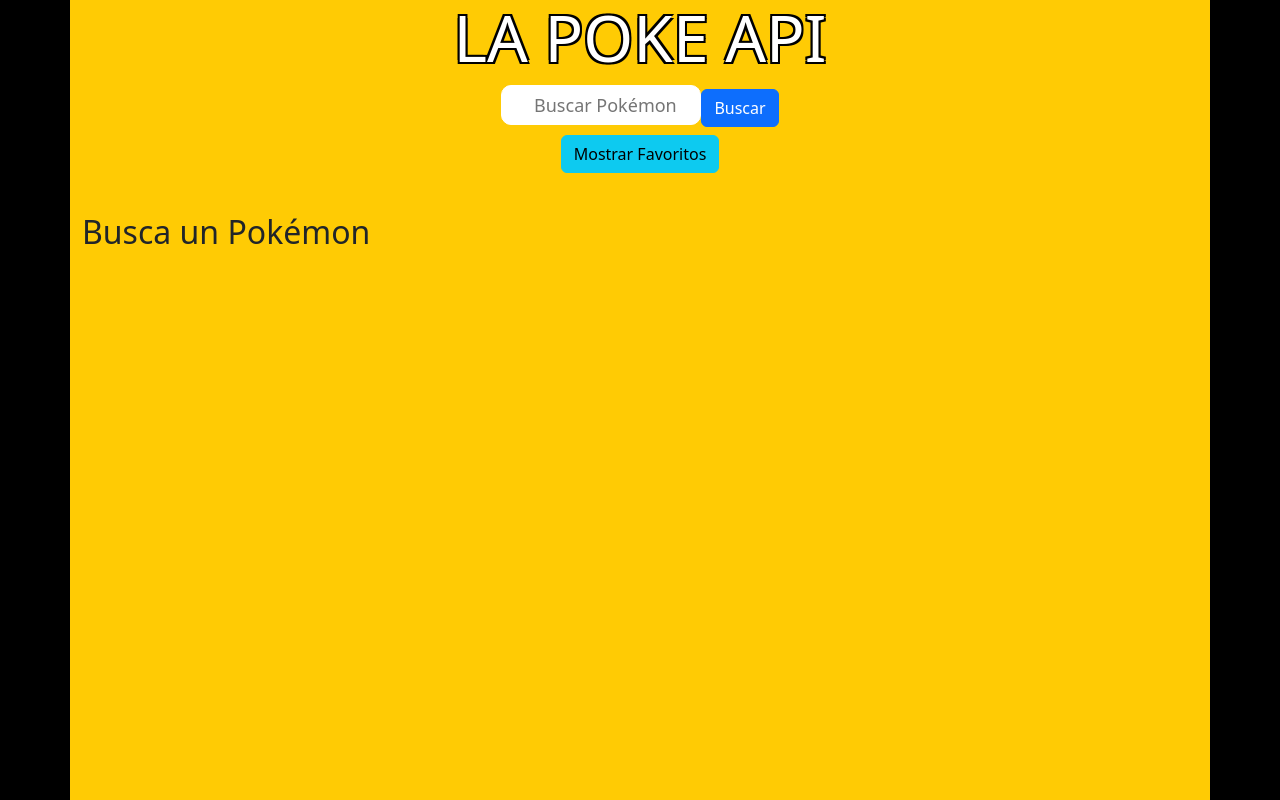
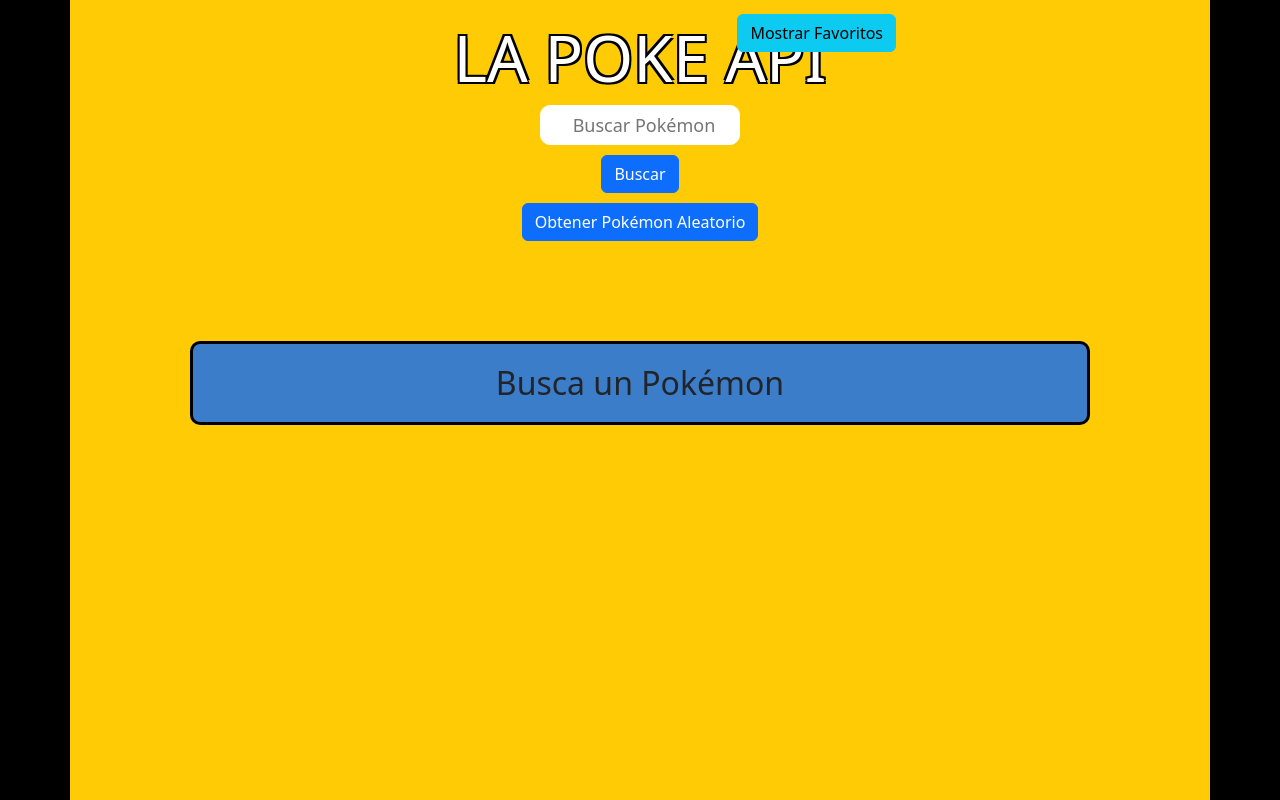
Before and after one commit to xxiicode/Poke-api_cac, a React (Vite) app: page / in a window 1280 px wide. Built offline with nearby package versions, Linux system fonts and the light colour scheme.

Commit message:
ultimos retoques :S

```diff
--- a/src/components/Pokedex.jsx
+++ b/src/components/Pokedex.jsx
@@ -1,28 +1,20 @@
 import React from 'react';
 import { TypeEmojis } from './TypeEmojis';
 
-const Pokedex = ({ pokemon, pokeChosen, pokeFail, toggleFavorito, favoritos }) => {
-  const isFavorito = favoritos.some(fav => fav.number === pokemon.number);
-
+const Pokedex = ({ pokemon, pokeFail, toggleFavorito, isFavorito }) => {
   return (
-    <section className="pokedex-noresult">
-      {!pokeFail ? <h3></h3> : <h3 className="fail">No hay resultados</h3>}
-      {!pokeChosen ? (
-        <h2 className="please">Busca un Pokémon</h2>
-      ) : (
-        <section className='pokedex'>
+    <section className="pokedex">
+       {pokeFail ? <h3 className="fail">No hay resultados</h3> : null}
       <div className="pokedex-header">
         <small>Nombre</small>
         <h2>{pokemon.name}</h2>
-
       </div>
-          <div className='pokedex-body'>
+      <div className="pokedex-body">
         <div className="pokedex-imagen">
           <img src={pokemon.img} alt={pokemon.name} />
           <h3 className="num">No. {pokemon.number}</h3>
         </div>
-            <div className='pokedex-info'>
-
+        <div className="pokedex-info">
           <div className="stats">
             <div>
               <small>HP</small>
@@ -50,8 +42,6 @@
         {isFavorito ? '💖 Quitar de Favoritos' : '🤍 Añadir a Favoritos'}
       </button>
     </section>
-      )}
-    </section>
   );
 };
 
--- a/src/pages/landing.jsx
+++ b/src/pages/landing.jsx
@@ -1,23 +1,13 @@
-import { useState, useEffect } from "react"
-import Axios from "axios"
-import Buscador from '../components/Buscador'
-import Pokedex from '../components/Pokedex'
+import { useState, useEffect } from "react";
+import Axios from "axios";
+import Buscador from '../components/Buscador';
+import Pokedex from '../components/Pokedex';
 import Favoritos from '../components/Favoritos';
 
+
 export const Landing = () => {
-  const [pokeChosen, setPokeChosen] = useState(false);
   const [pokeFail, setPokeFail] = useState(false);
-  const [pokemon, setPokemon] = useState({
-    name: "",
-    number: "",
-    species: "",
-    img: "",
-    hp: "",
-    attack: "",
-    defense: "",
-    type: "",
-  });
-
+  const [pokemons, setPokemons] = useState([]);
   const [showFavoritos, setShowFavoritos] = useState(false);
 
 
@@ -26,18 +16,21 @@
     return saveFavoritos ? JSON.parse(saveFavoritos) : [];
   });
 
-
   useEffect(() => {
     localStorage.setItem('favoritos', JSON.stringify(favoritos));
   }, [favoritos]);
 
-
-
-  const searchPokemon = (pokeName) => {
-    Axios.get(`https://pokeapi.co/api/v2/pokemon/${pokeName}`).then(
+  const searchPokemon = (query) => {
+    let url = "";
+    if (!isNaN(query)) {
+      url = `https://pokeapi.co/api/v2/pokemon/${query}`;
+    } else {
+      url = `https://pokeapi.co/api/v2/pokemon/${query.toLowerCase()}`;
+    }
+    Axios.get(url).then(
       (response) => {
         if (response.data) {
-          setPokemon({
+          const newPokemon = {
             name: response.data.name,
             number: response.data.id,
             species: response.data.species.name,
@@ -46,17 +39,42 @@
             attack: response.data.stats[1].base_stat,
             defense: response.data.stats[2].base_stat,
             type: response.data.types[0].type.name,
+          };
+          setPokemons((prevPokemons) => {
+            // Verifica si el Pokémon ya está en la lista
+            const index = prevPokemons.findIndex(poke => poke.number === newPokemon.number);
+
+            if (index !== -1) {
+              // Si ya está en la lista, remuévelo de su posición actual
+              const updatedPokemons = [...prevPokemons];
+              updatedPokemons.splice(index, 1);
+              // Agrégalo al principio de la lista
+              return [newPokemon, ...updatedPokemons];
+            } else {
+              // Si no está en la lista, agrégalo al principio
+              return [newPokemon, ...prevPokemons];
+            }
           });
-          setPokeChosen(true);
           setPokeFail(false);
         } else {
-          setPokeChosen(false);
           setPokeFail(true);
         }
       }
     ).catch(() => {
-      setPokeChosen(false);
       setPokeFail(true);
+    });
+  };
+
+  const addToMainList = (pokemon) => {
+    setPokemons((prevPokemons) => {
+      const index = prevPokemons.findIndex(poke => poke.number === pokemon.number);
+      if (index !== -1) {
+        const updatedPokemons = [...prevPokemons];
+        updatedPokemons.splice(index, 1);
+        return [pokemon, ...updatedPokemons];
+      } else {
+        return [pokemon, ...prevPokemons];
+      }
     });
   };
 
@@ -74,21 +92,63 @@
     setShowFavoritos(!showFavoritos);
   };
 
+
+  const getRandomPokemon = () => {
+    const randomId = Math.floor(Math.random() * 1000) + 1; // Genera un ID aleatorio entre 1 y 1000
+    Axios.get(`https://pokeapi.co/api/v2/pokemon/${randomId}`).then(
+      (response) => {
+        if (response.data) {
+          const newPokemon = {
+            name: response.data.name,
+            number: response.data.id,
+            species: response.data.species.name,
+            img: response.data.sprites.front_default,
+            hp: response.data.stats[0].base_stat,
+            attack: response.data.stats[1].base_stat,
+            defense: response.data.stats[2].base_stat,
+            type: response.data.types[0].type.name,
+          };
+          setPokemons([newPokemon, ...pokemons]);
+          setPokeFail(false);
+        } else {
+          setPokeFail(true);
+        }
+      }
+    ).catch(() => {
+      setPokeFail(true);
+    });
+  };
+
   return (
     <div>
       <div className="app container">
         <header>
           <h1 className="title">La poke Api</h1>
           <Buscador onSearch={searchPokemon} />
-          <button class="btn btn-info" onClick={toggleVisible}>
+          <button id="button-favs" className="btn btn-info" onClick={toggleVisible}>
             {showFavoritos ? 'Ocultar Favoritos' : 'Mostrar Favoritos'}
           </button>
+          <button className="btn btn-primary" onClick={getRandomPokemon}>Obtener Pokémon Aleatorio</button> {/* Nuevo botón para obtener un Pokémon aleatorio */}
         </header>
         <main>
-          <Pokedex pokemon={pokemon} pokeChosen={pokeChosen} pokeFail={pokeFail} toggleFavorito={toggleFavorito} favoritos={favoritos} />
+          {/* Lista de Pokémon */}
+          {pokemons.length === 0 ? (
+            <h2 className="please">Busca un Pokémon</h2>
+          ) : (
+            pokemons.map((pokemon) => (
+              <Pokedex
+                key={pokemon.number}
+                pokemon={pokemon}
+                pokeFail={pokeFail}
+                toggleFavorito={toggleFavorito}
+                isFavorito={favoritos.some((fav) => fav.number === pokemon.number)}
+              />
+            ))
+          )}
         </main>
       </div>
-      <Favoritos favoritos={favoritos} className={showFavoritos ? 'visible' : ''} toggleVisible={toggleVisible} />
+      {/* Componente Favoritos */}
+      <Favoritos favoritos={favoritos} className={showFavoritos ? 'visible' : ''} toggleVisible={toggleVisible} addToMainList={addToMainList} />
     </div>
   );
 };
--- a/src/styles.css
+++ b/src/styles.css
@@ -2,12 +2,15 @@
 
 #root {
     background-color: black;
-    height: 100vh;
+    min-height: 100vh;
+
 }
 
 .app {
     background-color: #ffcb04;
-    height: 100vh;
+    min-height: 100vh;
+    padding-block: 20px;
+
 }
 header {
     text-align: center;
@@ -30,8 +33,9 @@
 
 }
 
-.pokedex {
+.pokedex, .please {
     display: flex;
+    position: relative;
     flex-direction: column;
     align-items: center;
     text-align: center;
@@ -41,7 +45,9 @@
     border-radius: 10px;
     width: 900px;
     padding: 20px;
-    gap: 20px
+    gap: 20px;
+    margin-bottom: 30px;
+    margin-top: 100px;
 }
 
 header input {
@@ -144,6 +150,7 @@
     transition: right 0.3s ease;
     overflow-y: auto;
     padding: 20px;
+    box-shadow: -2px 0 5px rgba(0, 0, 0, 0.2);
   }
 
   .favoritos.visible {
@@ -159,199 +166,52 @@
     display: flex;
     align-items: center;
     margin-bottom: 10px;
+    cursor: pointer;
   }
 
   .favorito-item img {
-    width: 50px;
-    height: 50px;
+    width: 100px;
+    height: 100px;
     margin-right: 10px;
   }
-/* @font-face {
-    font-family: 'POKPIX1';
-    src: url('./assets/POKPIX1.TTF') format('truetype');
-}
+  .favorito-item p {
+    font-size: 20px;
+    font-weight: 700;
+  }
 
-body {
-    margin: 0;
-}
+  .side-menu {
+    position: absolute;
+    top: 0;
+    left: 0;
+    width: 364px;
+    height: 100%;
+    background: #f0f0f0;
+    padding: 20px;
+    box-shadow: 2px 0 5px rgba(0, 0, 0, 0.2);
+  }
 
-.app {
-    display: flex;
-    flex-direction: column;
-    align-items: center;
-    font-family: Arial, Helvetica, sans-serif;
-    font-size: 25px;
-    margin: 0;
-    height: 100vh;
-}
+  .side-menu button {
+    display: block;
+    margin-bottom: 10px;
+  }
 
-
-
-
-
-
-header button {
-    background-color: #2c71a5;
-    color: white;
-    border: none;
-    padding: 10px 15px;
-    border-radius: 10px;
-    font-weight: 500;
-    cursor: pointer;
-}
-
-main {
-    background-color: white;
-    width: 100%;
-}
-
-section.pokedex {
-    user-select: none;
-    display: grid;
-    grid-template-columns: 1fr 2fr;
-    grid-template-areas:
-        "name type"
-        "pic stats";
-    align-items: center;
-    justify-items: center;
-    margin: 20px auto;
-    padding: 20px 20px;
-    background-color: #d7253d;
-    border: 3px solid white;
-    border-radius: 15px;
-    max-width: 500px;
-    box-shadow: 0px 15px 20px 3px;
-}
-
-
-h1 {
-    margin: 10px 0;
-}
-
-h2 {
-    text-transform: capitalize;
-    margin: 0;
-}
-
-h3 {
-    margin: 0;
-    font-weight: 700;
-    font-size: 30px;
-}
-
-small {
-    margin-top: 0;
-    font-size: 11px;
-    color: #ffffff;
-    opacity: 0.9;
+  #button-favs {
+    position: absolute;
+    top: 14px;
+    right: 384px;
 }
 
 .fail {
-    grid-column: span 2;
-    font-size: 12px;
-}
-
-
-.type {
-    grid-area: type;
-}
-
-
-
-.imagen {
-    grid-area: pic;
-    position: relative;
-}
-
-.num {
     position: absolute;
-    bottom: 30px;
-    left: 75px;
-    font-size: 15px;
-}
-
-.nombre {
-    grid-area: name;
-}
-
-.please {
-    grid-column: span 2;
+    top: -45px;
+    left: 340px;
 }
 
 form {
     display: flex;
     flex-direction: column;
     margin-bottom: 10px;
+    width: 400px;
+    align-items: center;
+    margin-inline: auto;
 }
-
-footer p,
-header p {
-    font-family: 'POKPIX1', sans-serif;
-    user-select: none;
-    text-align: center;
-    word-break: break-word;
-}
-
-button.favorito {
-    background: yellow;
-    color: black;
-    border-color: #5f27d3;
-    border-radius: 10px;
-    padding: 10px 10px;
-    font-weight: 700;
-    opacity: .9;
-    justify-self: flex-end;
-}
-
-
-
-  .close-button {
-    background: none;
-    border: none;
-    font-size: 16px;
-    cursor: pointer;
-    margin-bottom: 20px;
-  }
-
-  header {
-    background-image: url(./assets/pokeback.jpg);
-    background-size: cover;
-    background-position: top center;
-
-  }
-
-  main {
-    background-image: url(./assets/pokeback_w.jpg);
-    background-size: cover;
-    background-position: 0px -385px;
-    height: 100%;
-  }
-
-
-  @media screen and (max-width: 600px) {
-    section.pokedex {
-        margin: 5px;
-        padding: 5px;
-        grid-template-columns: 1fr;
-        margin-inline: 10px;
-        grid-template-areas:
-            "name"
-            "pic"
-            "stats"
-            "type";
-    }
-
-    .stats {
-        grid-template-columns: 1fr 1fr 1fr;
-        grid-template-rows: 20px 35px;
-        grid-auto-flow: unset;
-    }
-    .type small {
-        text-align: center;
-        display: block;
-        margin-top: 10px;
-    }
-    h2 {
-        font-size: 25px;
-    }
-} */
```
Also changed, not shown: src/components/Favoritos.jsx (+6 -3 lines), src/components/SideMenu.jsx (added, +19 -0 lines). Lines whose indentation alone changed are shown as unchanged.
